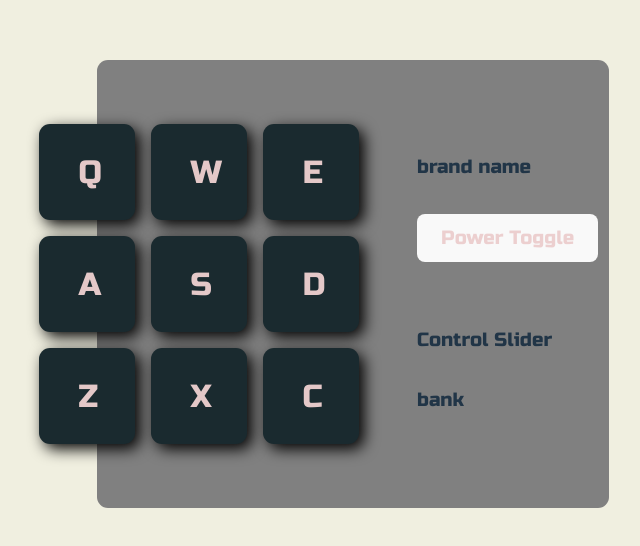
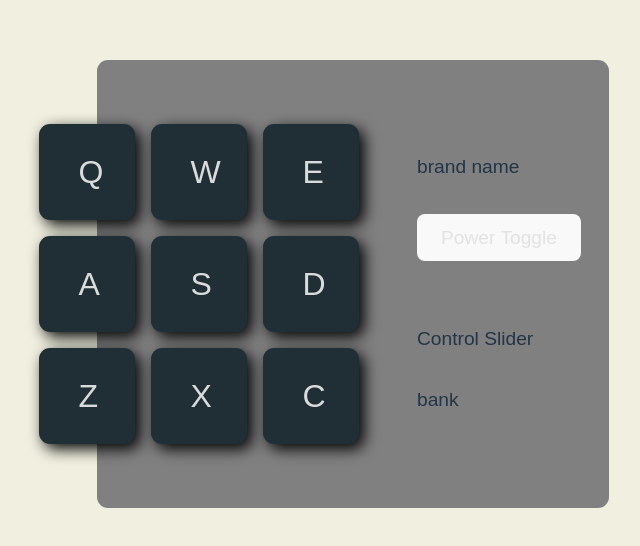
Before and after one commit to fullTimeCode/drum_machine, a React (Vite) app: page / in a window 1280 px wide. Shown: the part 116-662 px from the top of the page, without its empty margins (287-927 px from the left). Built offline with nearby package versions, Linux system fonts and the light colour scheme.

Commit message:
feat: define colors and fonts in scss partials

```diff
--- a/src/assets/styles/_colors.scss
+++ b/src/assets/styles/_colors.scss
@@ -1,5 +1,5 @@
 $bgClr: #042534;
-$textClr: rgba(235, 205, 205, 0.97);
+$textClr: rgba(225, 225, 225, 0.97);
 $linkClr: #646cff;
-$linkHoverClr:#535bf2;
-$btnBgClr: #1a2a2f;
+$linkHoverClr: #535bf2;
+$btnBgClr: #1f2f35;
--- a/src/assets/styles/_fonts.scss
+++ b/src/assets/styles/_fonts.scss
@@ -1,8 +1,12 @@
+/* latin-ext */
 @font-face {
   font-family: 'Russo One';
-  src: local('Russo One'), url(../fonts/Russo_One/RussoOne-Regular.ttf) format('truetype');
+  font-style: normal;
+  font-weight: 400;
+  src: url(../fonts/Russo_One/Z9XUDmZRWg6M1LvRYsHOwcmJvLuL9BLT.woff2) format('woff2');
+  unicode-range: U+0100-02AF, U+0304, U+0308, U+0329, U+1E00-1E9F, U+1EF2-1EFF, U+2020, U+20A0-20AB, U+20AD-20CF, U+2113,
+    U+2C60-2C7F, U+A720-A7FF;
 }
-
 @font-face {
   font-family: 'Satisfy';
   src: local('Satisfy'), url(../fonts/Satisfy/Satisfy-Regular.ttfCLEAR) format('truetype');
```
Also changed, not shown: src/assets/fonts/Russo_One/Z9XUDmZRWg6M1LvRYsHOwcmJvLuL9BLT.woff2 (added).
